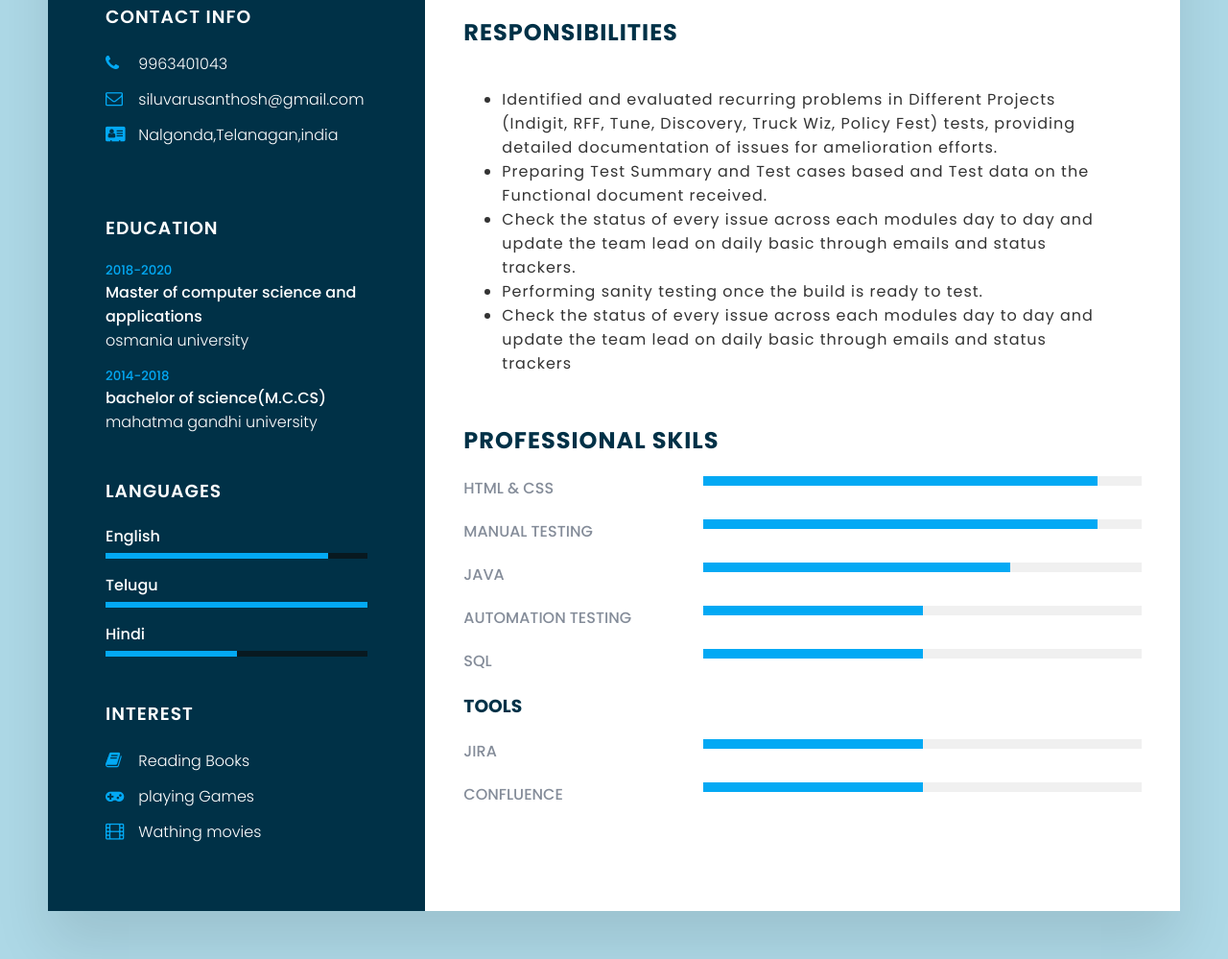
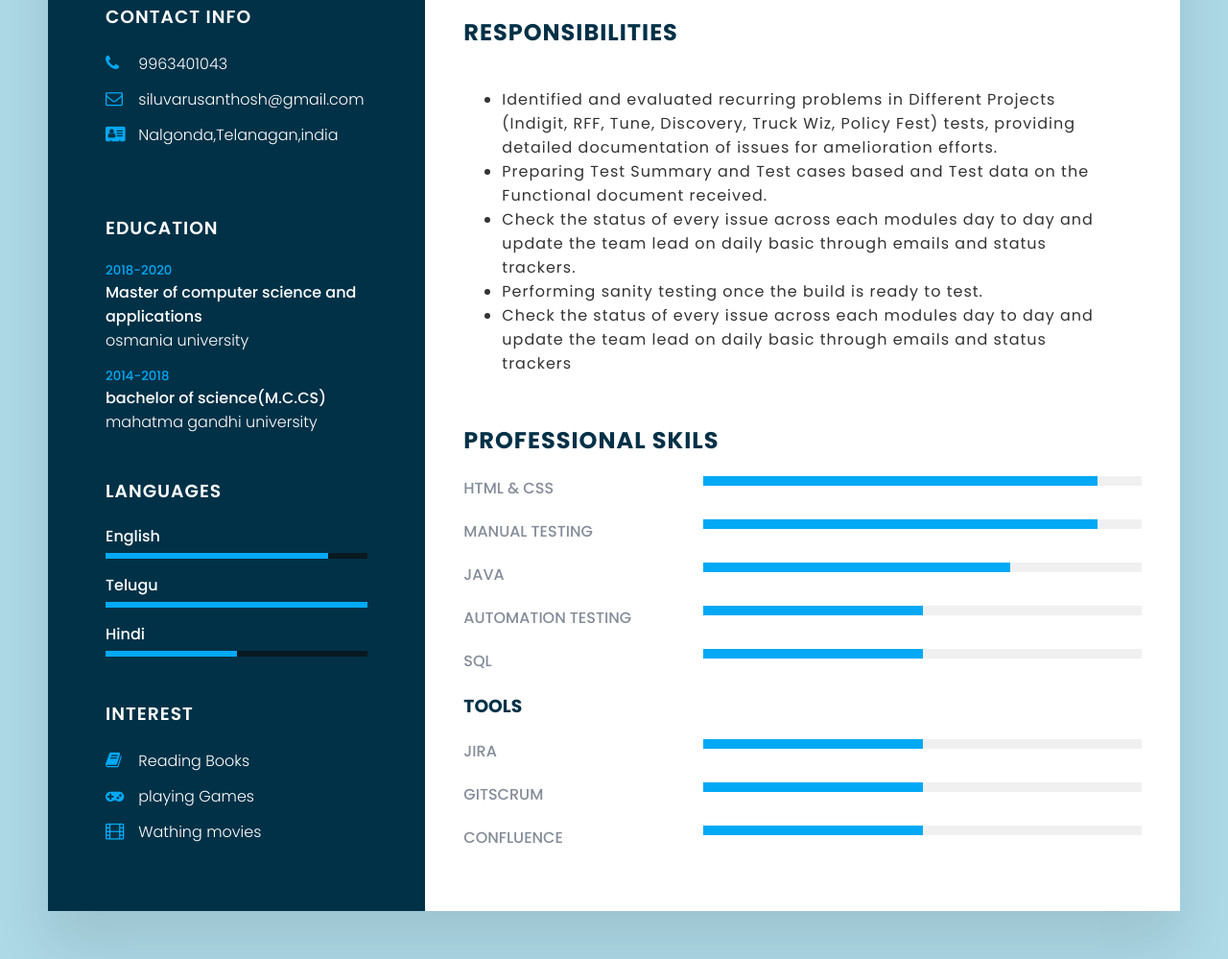
Before and after one commit to santhosh1503/myresume.github.com, a plain HTML site: page index.html in a window 1280 px wide. Shown: the part 419-1418 px from the top of the page at 96% size. Drawn offline with Linux system fonts and the light colour scheme.

Commit message:
Update index.html

```diff
--- a/index.html
+++ b/index.html
@@ -154,6 +154,10 @@
                     <div class="percent"><div style="width: 50%;"></div></div>
                 </div>
                 <div class="box">
+                    <h4>Gitscrum</h4>
+                    <div class="percent"><div style="width: 50%;"></div></div>
+                </div>
+                   <div class="box">
                     <h4>confluence</h4>
                     <div class="percent"><div style="width: 50%;"></div></div>
                 </div>
```
